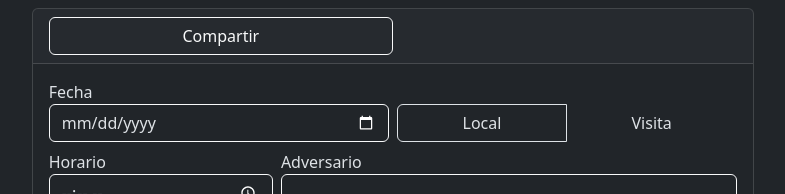
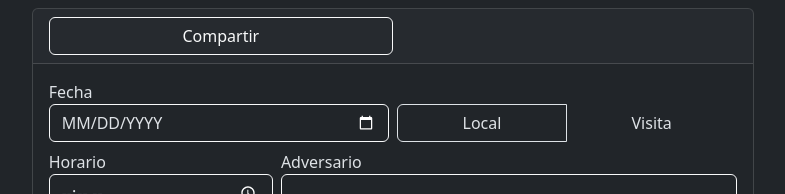
Before and after one commit to moradan/flyer-geba, a Next.js app: page / in a window 1280 px wide. Shown: the top 194 px of the page, without its empty margins (247-1032 px from the left). Built offline with nearby package versions, Linux system fonts and the light colour scheme.

Commit message:
agrego mayusculas automaticas en los formularios

```diff
--- a/src/components/formulario/Campo.tsx
+++ b/src/components/formulario/Campo.tsx
@@ -21,7 +21,7 @@ export function Campo({
       <input
         id={identifier}
         type={type}
-        className="form-control bg-transparent border-light"
+        className="form-control bg-transparent border-light text-uppercase"
         value={valor}
         onChange={(e) => actualizador(e.target.value)}
         required
```
